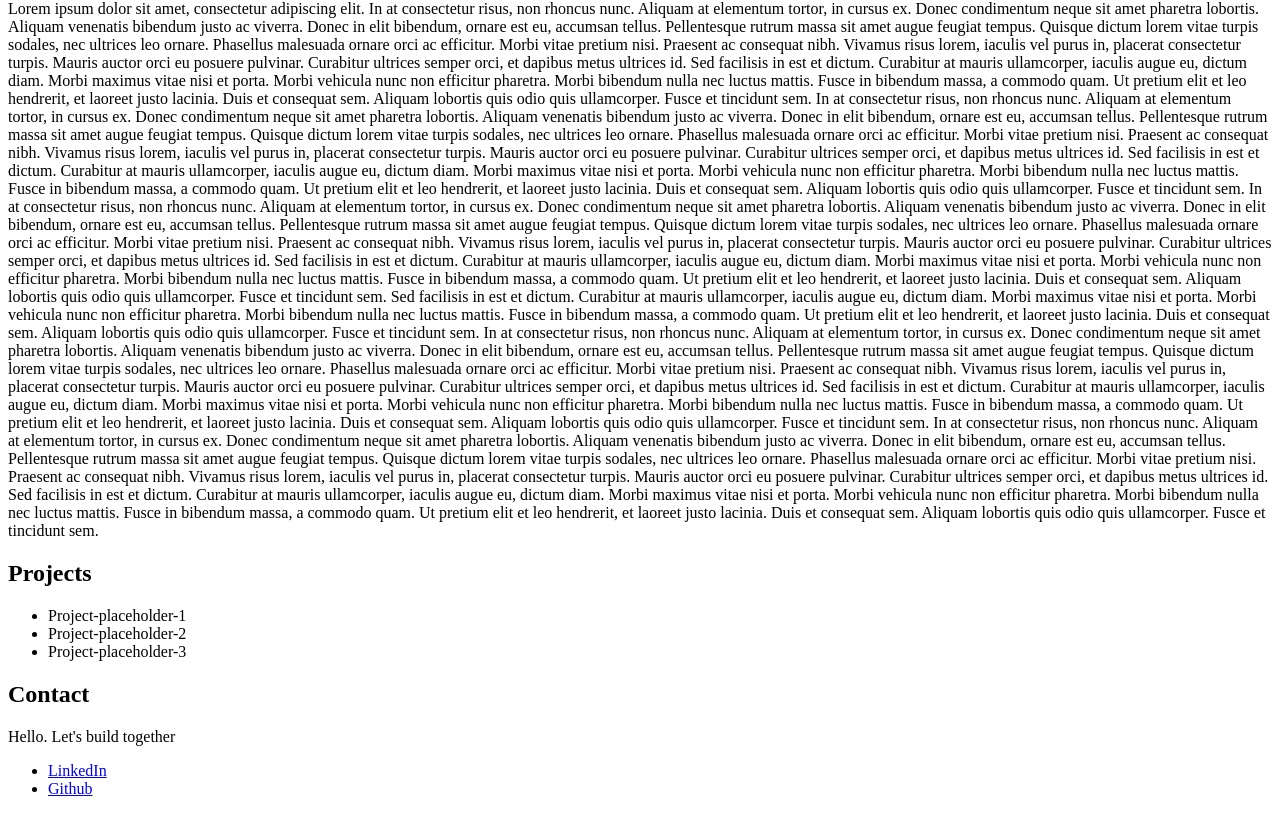
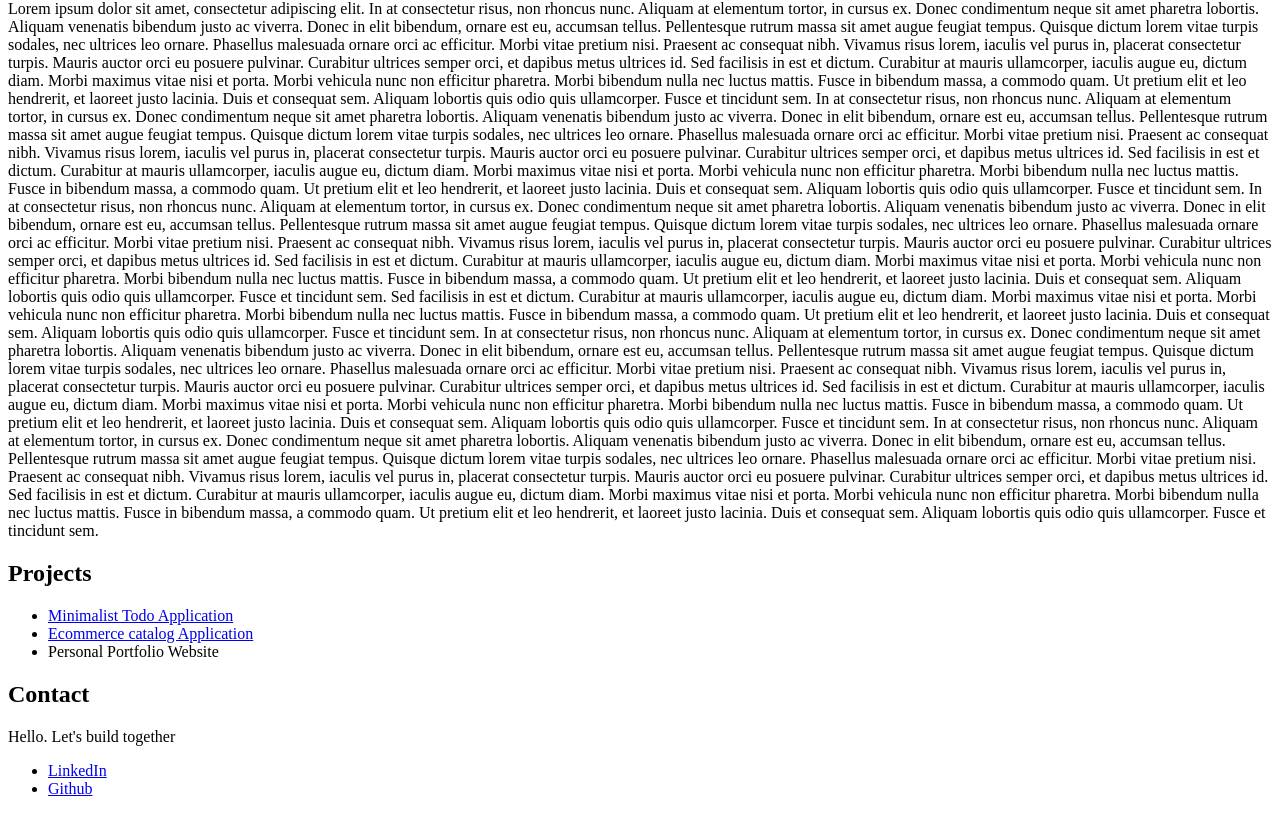
Before and after one commit to SL-SWE-HUB/web-portfolio, a plain HTML site: page main.html in a window 1280 px wide. Shown: the part 343-1157 px from the top of the page. Drawn offline with Linux system fonts and the light colour scheme; a web font is replaced by a local one.

Commit message:
Updated project list elements

```diff
--- a/main.html
+++ b/main.html
@@ -151,9 +151,9 @@
                 <h1 class="section-header-text">Projects</h1>
                 <section id="project-section-projects">
                     <ul id="project-section-projects-list">
-                        <li>Project-placeholder-1</li>
-                        <li>Project-placeholder-2</li>
-                        <li>Project-placeholder-3</li>
+                        <li><a href="https://github.com/SL-SWE-HUB/minimal-todo-app">Minimalist Todo Application</a></li>
+                        <li><a href="https://github.com/SL-SWE-HUB/product-catalog-app">Ecommerce catalog Application</a></li>
+                        <li>Personal Portfolio Website</li>
                     </ul>
                 </section>
             </section>
```
